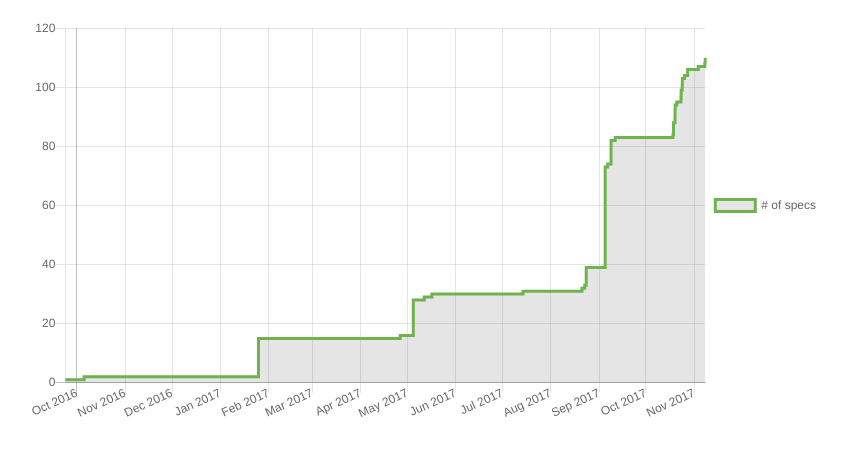
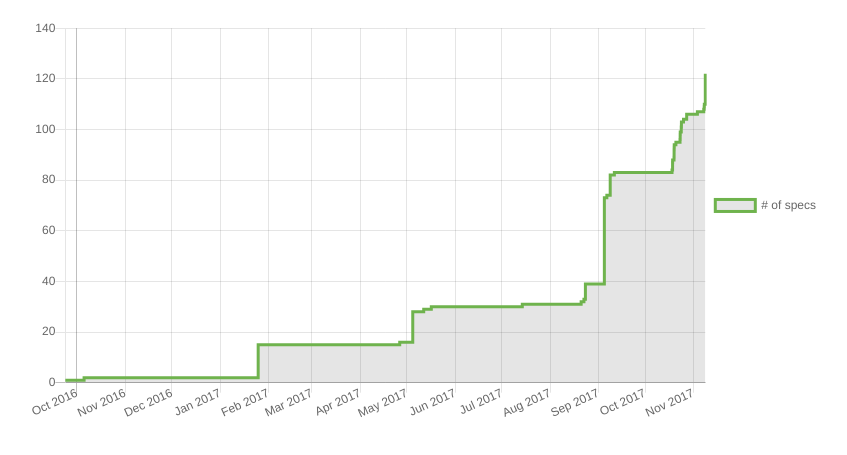
Before and after one commit to Ecosystem-Infra/ecosystem-infra-stats, a plain HTML site: page static/testpolicy.html in a window 1280 px wide. Shown: the part 47-502 px from the top of the page, without its empty margins (214-1061 px from the left). Drawn offline with nearby package versions, Linux system fonts and the light colour scheme.

Commit message:
Add Web Application Security WG to fancy graph

```diff
--- a/static/testpolicy.html
+++ b/static/testpolicy.html
@@ -51,6 +51,7 @@ const data = {
       { x: '2017-11-07T17:17:48Z', y: 1 }, // Web MIDI API
       { x: '2017-11-08T00:06:07Z', y: 1 }, // WebRTC
       { x: '2017-11-08T02:00:15Z', y: 1 }, // Presentation API
+      { x: '2017-11-08T17:11:09Z', y: 12 }, // Web Application Security WG
     ],
     borderColor: 'hsl(100, 40%, 50%)',
     pointRadius: 0,
```
